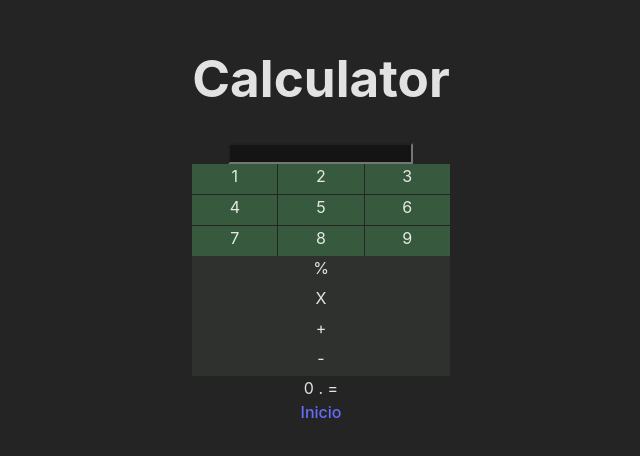
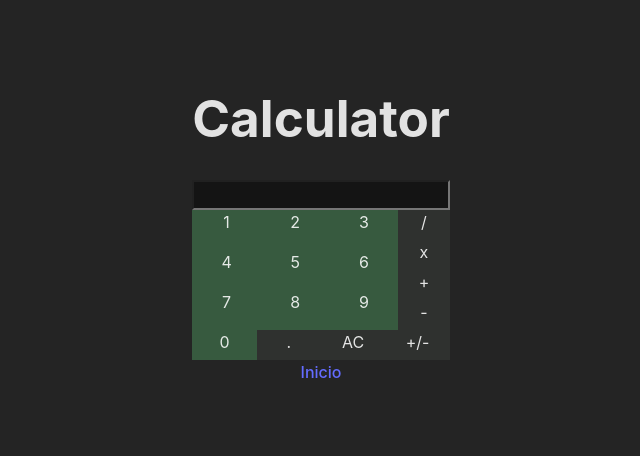
Before and after one commit to EricNegreido/littleApps, a React (Vite) app: page /calculator in a window 1280 px wide. Shown: the part 180-636 px from the top of the page, without its empty margins (319-959 px from the left). Built offline with nearby package versions, Linux system fonts and the light colour scheme.

Commit message:
<feature> simple style for the moment

```diff
--- a/src/pageModuls/calculator/style.css
+++ b/src/pageModuls/calculator/style.css
@@ -1,7 +1,6 @@
 input[type=number]::-webkit-inner-spin-button,
 input[type=number]::-webkit-outer-spin-button {
   -webkit-appearance: none;
-  margin: 0;
 }
 
 input[type=number] { -moz-appearance:textfield; }
@@ -9,21 +8,55 @@ input[type=number] { -moz-appearance:textfield; }
 .screen{
   background-color: rgba(20, 20, 20);
   color: #1a1;
+  width: 100%;
+  height: 30px;
+  box-sizing: border-box;
+
 }
 
-.board{
+.numKeypad{
   display: grid;
   grid-template-columns: repeat(3, 1fr);
-  gap: 1px
+  width: 80%;
 
+
+}
+.opKeypad{
+  width: 20%;
+}
+.board{
+  display: flex;
+  width: 100%;
 }
 
 .numbers{
   background-color: #375a3f;
-  height: 30px;
+  box-sizing: border-box;
+  padding: 0;
+  margin: 0;
 }
 
-.operators{
+.numbers:hover{
+  background-color: #657068;
+}
+
+.operators, .footOperators{
   background-color: #2f312f;
   height: 30px;
+  box-sizing: border-box;
+  padding: 0;
+  margin: 0;
+
 }
+
+.operators:hover, .footOperators:hover{
+  background-color: #657068;
+}
+
+.footerOperators{
+  display: grid;
+  grid-template-columns: repeat(4, 1fr);
+  width: 100%;
+}
+
+/*TODO: buscar como hacerlo bien con grid */
--- a/src/pages/Calculator.jsx
+++ b/src/pages/Calculator.jsx
@@ -2,26 +2,38 @@ import { Link } from "../Link"
 import '../pageModuls/calculator/style.css'
 
 const numbers = [1, 2, 3, 4, 5, 6, 7, 8, 9]
-const operators = ["%", "X", "+", "-"]
+const operators = ["/", "x", "+", "-"]
+const footOperators = [0, ".", "AC", "+/-"]
 
 export function Calculator() {
   return (
     <>
       <h1> Calculator</h1>
-      <main>
+      <header>
         <input className="screen" type="number" name="" id="" />
-        <article className="board">
+      </header>
+      <main className="board">
+        <article className="numKeypad">
           {numbers.map((val, i) => {
             return <div className="numbers" key={i}> {numbers[i]} </div>
           })}
         </article>
-        <aside>
+        <aside className="opKeypad">
           {operators.map((val, i) => {
             return <div className="operators" key={i}> {operators[i]} </div>
           })}
         </aside>
-        <footer> 0 . =</footer>
       </main>
+      <footer className="footerOperators">
+        {footOperators.map((val, i) => {
+            if(i == 0){
+              return <div className="numbers" key={i}> {footOperators[i]} </div>
+
+            }
+            return <div className="footOperators" key={i}> {footOperators[i]} </div>
+          })}
+      </footer>
+
       <Link to='/'> Inicio </Link>
     </>)
 }
```
